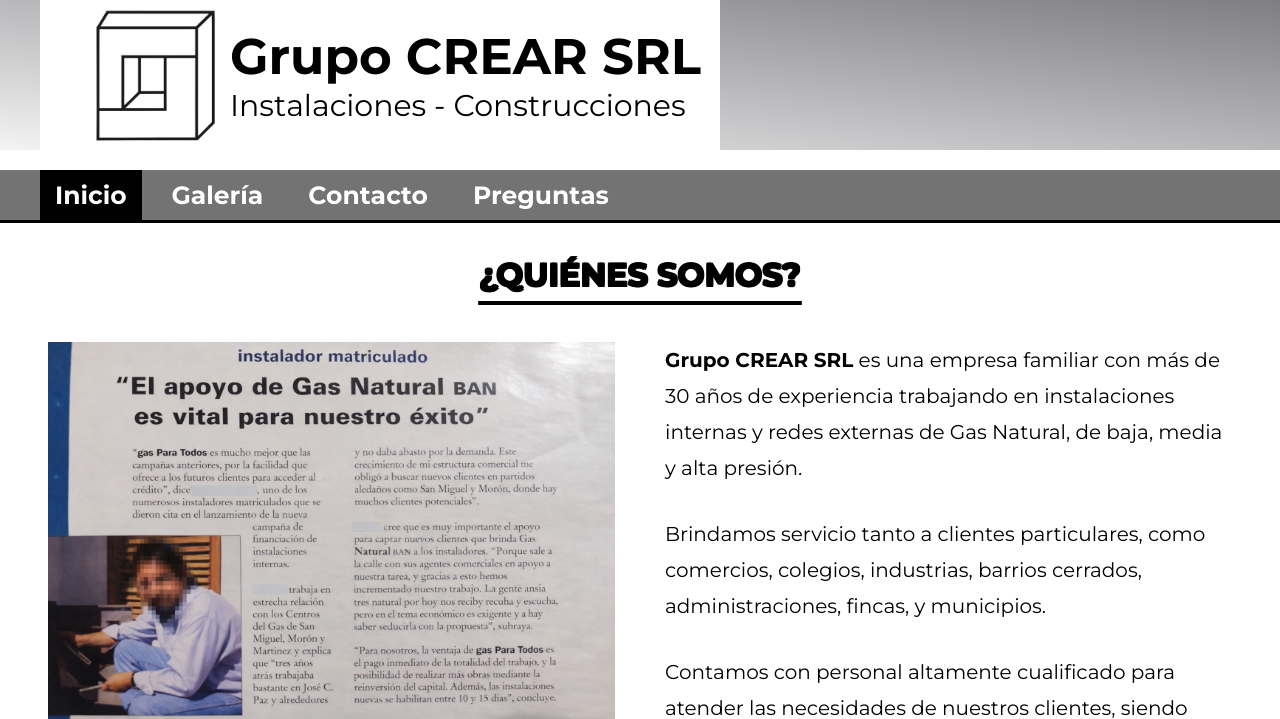
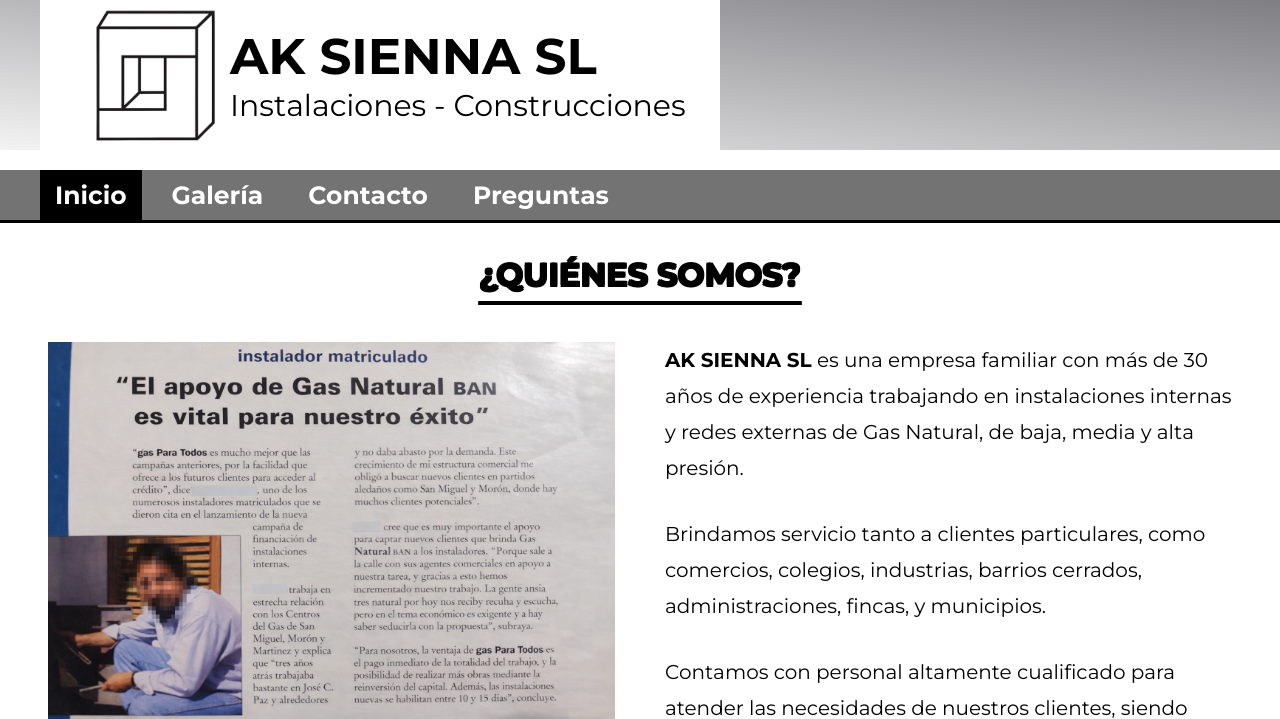
Before and after one commit to ignacionpd/AK-SIENNA-S.L., a PHP site: page / in a window 1280 px wide. Shown: the top 719 px of the page. Run offline with PHP 8.4, Linux system fonts and the light colour scheme.

Commit message:
index.php

```diff
--- a/index.php
+++ b/index.php
@@ -13,7 +13,7 @@ if (session_status() == PHP_SESSION_NONE) {
 <head>
     <meta charset="UTF-8">
     <meta name="viewport" content="width=device-width, initial-scale=1.0">
-    <title>Grupo CREAR SRL</title>
+    <title>AK SIENNA SL</title>
     <!-- CSS -->
     <link rel="stylesheet" href="./assets/css/estilos.css">
     <!-- FAVICON -->
@@ -29,10 +29,10 @@ if (session_status() == PHP_SESSION_NONE) {
         <header class="mi_encabezado">
             <div class="cabecera_logo">
                 <div class="contenedor_logo">
-                    <img src="./assets/images/logo.png" alt="logo Grupo Crear SRL">
+                    <img src="./assets/images/logo.png" alt="logo AK SIENNA SL">
 
                     <div class="contenedor_empresa">
-                        <h1>Grupo CREAR SRL</h1>
+                        <h1>AK SIENNA SL</h1>
                         <p class="texto_logo">Instalaciones - Construcciones</p>
                     </div>
                 </div>
@@ -78,11 +78,11 @@ if (session_status() == PHP_SESSION_NONE) {
                 <h2>¿Quiénes somos?</h2>
                 <div class="contenedor_presentacion">
                     <div>
-                        <img src="./assets/images/articulo_gas_natural_ban.png" alt="Grupo Crear SRL Naturgy">
+                        <img src="./assets/images/articulo_gas_natural_ban.png" alt="AK SIENNA SL Naturgy">
                         <small>Artículo publicado por la empresa <b>Gas Natural Ban</b> (hoy "<b>Naturgy</b>") año 1997 en su revista oficial de ese momento en la entrevista al fundador de la empresa.</small>
                     </div>
                     <div>
-                        <p><b>Grupo CREAR SRL</b> es una empresa familiar con más de 30 años de experiencia trabajando en instalaciones internas y redes externas de Gas Natural, de baja, media y alta presión.</p>
+                        <p><b>AK SIENNA SL</b> es una empresa familiar con más de 30 años de experiencia trabajando en instalaciones internas y redes externas de Gas Natural, de baja, media y alta presión.</p>
                         <p>Brindamos servicio tanto a clientes particulares, como comercios, colegios, industrias, barrios cerrados, administraciones, fincas, y municipios.</p>
                         <p>Contamos con personal altamente cualificado para atender las necesidades de nuestros clientes, siendo nuestros principales objetivos la <b>seguridad, tranquilidad y satisfacción</b> de ellos.</p>
                         <p>Somos un equipo con gasistas matriculados de 1º y 2º categoría, operarios con larga experiencia en el área, y personal de administración para atender las solicitudes y atención que nuestros clientes necesitan.</p>
@@ -98,43 +98,43 @@ if (session_status() == PHP_SESSION_NONE) {
                     <div class="carousel-fade">
 
                         <div class="carousel-slide active">
-                            <img src="./assets/images/1.jpeg" alt="Grupo Crear SRL">
+                            <img src="./assets/images/1.jpeg" alt="AK SIENNA SL">
                         </div>
 
                         <div class="carousel-slide">
-                            <img src="./assets/images/2.jpeg" alt="Grupo Crear SRL">
+                            <img src="./assets/images/2.jpeg" alt="AK SIENNA SL">
                         </div>
 
                         <div class="carousel-slide">
-                            <img src="./assets/images/3.jpeg" alt="Grupo Crear SRL">
+                            <img src="./assets/images/3.jpeg" alt="AK SIENNA SL">
                         </div>
 
                         <div class="carousel-slide">
-                            <img src="./assets/images/4.jpeg" alt="Grupo Crear SRL">
+                            <img src="./assets/images/4.jpeg" alt="AK SIENNA SL">
                         </div>
 
                         <div class="carousel-slide">
-                            <img src="./assets/images/5.jpeg" alt="Grupo Crear SRL">
+                            <img src="./assets/images/5.jpeg" alt="AK SIENNA SL">
                         </div>
 
                         <div class="carousel-slide">
-                            <img src="./assets/images/6.jpeg" alt="Grupo Crear SRL">
+                            <img src="./assets/images/6.jpeg" alt="AK SIENNA SL">
                         </div>
 
                         <div class="carousel-slide">
-                            <img src="./assets/images/7.jpeg" alt="Grupo Crear SRL">
+                            <img src="./assets/images/7.jpeg" alt="AK SIENNA SL">
                         </div>
 
                         <div class="carousel-slide">
-                            <img src="./assets/images/8.jpeg" alt="Grupo Crear SRL">
+                            <img src="./assets/images/8.jpeg" alt="AK SIENNA SL">
                         </div>
 
                         <div class="carousel-slide">
-                            <img src="./assets/images/9.jpeg" alt="Grupo Crear SRL">
+                            <img src="./assets/images/9.jpeg" alt="AK SIENNA SL">
                         </div>
 
                         <div class="carousel-slide">
-                            <img src="./assets/images/10.jpeg" alt="Grupo Crear SRL">
+                            <img src="./assets/images/10.jpeg" alt="AK SIENNA SL">
                         </div>
 
                         <!-- Flechas -->
@@ -150,30 +150,13 @@ if (session_status() == PHP_SESSION_NONE) {
                 <h2>Algunos de nuestros clientes</h2>
 
                 <div class="enlaces">
-                    <img src="./assets/images/logos_clientes/muni_sanmi.png" alt="Grupo Crear SRL">
-                    <img src="./assets/images/logos_clientes/muni_tigre.png" alt="Grupo Crear SRL">
-                    <img src="./assets/images/logos_clientes/molinos.png" alt="Grupo Crear SRL">
-                    <img src="./assets/images/logos_clientes/migusto.png" alt="Grupo Crear SRL">
-                    <img src="./assets/images/logos_clientes/mostaza.png" alt="Grupo Crear SRL">
-                    <img src="./assets/images/logos_clientes/nordelta.png" alt="Grupo Crear SRL">
-                    <img src="./assets/images/logos_clientes/san_andres.png" alt="Grupo Crear SRL">
-                    <img src="./assets/images/logos_clientes/standrews.png" alt="Grupo Crear SRL">
-                    <img src="./assets/images/logos_clientes/marin.png" alt="Grupo Crear SRL">
-                    <img src="./assets/images/logos_clientes/ungs.png" alt="Grupo Crear SRL">
-                    <img src="./assets/images/logos_clientes/sofitel.png" alt="Grupo Crear SRL">
-                    <img src="./assets/images/logos_clientes/austral.png" alt="Grupo Crear SRL">
-                    <img src="./assets/images/logos_clientes/green_eat.png" alt="Grupo Crear SRL">
-                    <img src="./assets/images/logos_clientes/arquenna.png" alt="Grupo Crear SRL">
-                    <img src="./assets/images/logos_clientes/cabrera.png" alt="Grupo Crear SRL">
-                    <img src="./assets/images/logos_clientes/caroline.png" alt="Grupo Crear SRL">
-                    <img src="./assets/images/logos_clientes/de_franco.png" alt="Grupo Crear SRL">
-                    <img src="./assets/images/logos_clientes/dibona.png" alt="Grupo Crear SRL">
-                    <img src="./assets/images/logos_clientes/dock.png" alt="Grupo Crear SRL">
-                    <img src="./assets/images/logos_clientes/federico_negro.png" alt="Grupo Crear SRL">
-                    <img src="./assets/images/logos_clientes/pac.png" alt="Grupo Crear SRL">
-                    <img src="./assets/images/logos_clientes/sallemi.png" alt="Grupo Crear SRL">
-                    <img src="./assets/images/logos_clientes/victor_lopez.png" alt="Grupo Crear SRL">
-                    <img src="./assets/images/logos_clientes/mastrangelo.png" alt="Grupo Crear SRL">
+                    <img src="./assets/images/logos_clientes/muni_sanmi.png" alt="AK SIENNA SL">
+                    <img src="./assets/images/logos_clientes/muni_tigre.png" alt="AK SIENNA SL">
+                    <img src="./assets/images/logos_clientes/molinos.png" alt="AK SIENNA SL">
+                    <img src="./assets/images/logos_clientes/migusto.png" alt="AK SIENNA SL">
+                    <img src="./assets/images/logos_clientes/mostaza.png" alt="AK SIENNA SL">
+                    <img src="./assets/images/logos_clientes/nordelta.png" alt="AK SIENNA SL">
+                    <img src="./assets/images/logos_clientes/san_andres.png" alt="AK SIENNA SL">
                 </div>
             </section>
         </main>
@@ -185,19 +168,10 @@ if (session_status() == PHP_SESSION_NONE) {
                 <!-- TELEFONOS Y CORREO -->
                 <div class="contacto_pie">
                     <div class="contacto_flex_row">
-                        <img class="iconos" src="./assets/iconos/whatsapp-green.svg  " alt="telefono Grupo CREAR SRL" width="30" height="30">
+                        <img class="iconos" src="./assets/iconos/whatsapp-green.svg  " alt="telefono AK SIENNA SL" width="30" height="30">
                         <ul>
                             <li>
-                                <a href="https://wa.me/5491168719855" target="_blank">1168719855</a>
-                            </li>
-                            <li>
-                                <a href="https://wa.me/5491149933740" target="_blank">1149933740</a>
-                            </li>
-                            <li>
-                                <a href="https://wa.me/5491156662924" target="_blank">1156662924</a>
-                            </li>
-                            <li>
-                                <a href="https://wa.me/5491122631311" target="_blank">1122631311</a>
+                                <a href="https://wa.me/34602550278" target="_blank">+34 602550278</a>
                             </li>
                         </ul>
 
@@ -205,11 +179,11 @@ if (session_status() == PHP_SESSION_NONE) {
 
                 </div>
 
-                <!-- LOGO GRUPO CREAR SRL -->
+                <!-- LOGO AK SIENNA SL -->
                 <div class="logo_pie">
-                    <img src="./assets/images/logo.png" alt="logo Grupo CREAR SRL">
+                    <img src="./assets/images/logo.png" alt="logo AK SIENNA SL">
                     <div>
-                        <p>Grupo CREAR SRL</p>
+                        <p>AK SIENNA SL</p>
                         <span>Instalaciones - Construcciones</span>
                     </div>
                 </div>
@@ -217,8 +191,8 @@ if (session_status() == PHP_SESSION_NONE) {
                 <!-- AVISO LEGAL COPYRIGHT -->
                 <div class="contacto_pie_email">
                     <div class="contacto_flex_row">
-                        <img class="iconos" src="./assets/iconos/email.svg" alt="correo Grupo CREAR SRL" width="94" height="32">
-                        <a href="mailto:grupocrear@live.com">grupocrear@live.com</a>
+                        <img class="iconos" src="./assets/iconos/email.svg" alt="correo AK SIENNA SL" width="94" height="32">
+                        <a href="mailto:proyectos@aksiennasl.com.es">proyectos@aksiennasl.com.es</a>
                     </div>
                     <small class="aviso_legal">&copy; Todos los derechos reservados</small>
                 </div>
```
